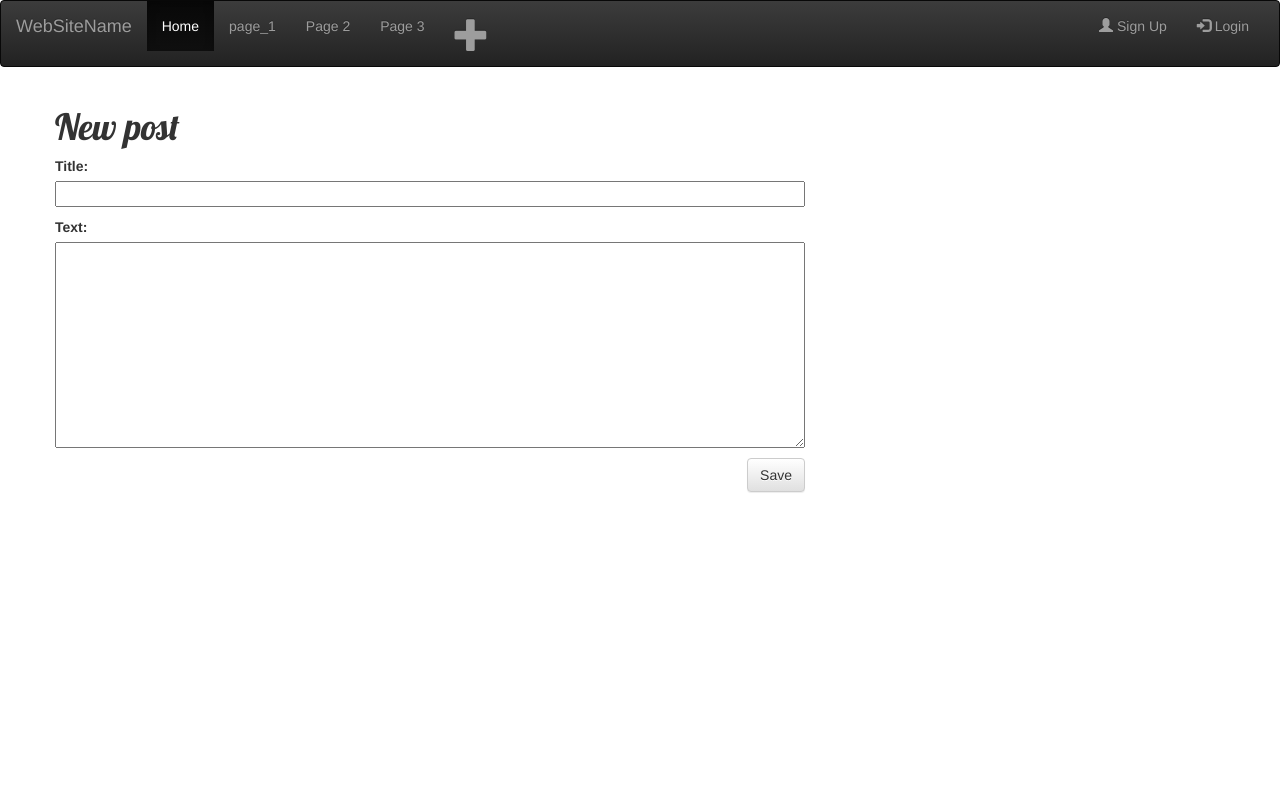
After one commit to matuskoBrezovsky/my-first-blog, a Django app: page /post/new/ in a window 1280 px wide. The commit adds this page. Run offline with Django 3.2, Linux system fonts and the light colour scheme; the visitor is signed in with stand-in values (Sample User, id 1); some libraries are stand-ins or nearby versions.

Commit message:
i am awesome

```diff
--- /dev/null
+++ b/blog/forms.py
@@ -0,0 +1,9 @@
+from django import forms
+
+from .models import Post
+
+class PostForm(forms.ModelForm):
+
+    class Meta:
+        model = Post
+        fields = ('title', 'text',)
--- /dev/null
+++ b/blog/static/css/blog.css
@@ -0,0 +1,46 @@
+.page-header {
+    background-color: #ff9400;
+    margin-top: 0;
+    padding: 20px 20px 20px 40px;
+}
+
+.page-header h1, .page-header h1 a, .page-header h1 a:visited, .page-header h1 a:active {
+    color: #ffffff;
+    font-size: 36pt;
+    text-decoration: none;
+}
+
+.content {
+    margin-left: 40px;
+}
+
+h1, h2, h3, h4 {
+    font-family: 'Lobster', cursive;
+}
+
+.date {
+    color: #828282;
+}
+
+.save {
+    float: right;
+}
+
+.post-form textarea, .post-form input {
+    width: 100%;
+}
+
+.top-menu, .top-menu:hover, .top-menu:visited {
+    color: #ffffff;
+    float: right;
+    font-size: 26pt;
+    margin-right: 20px;
+}
+
+.post {
+    margin-bottom: 70px;
+}
+
+.post h1 a, .post h1 a:visited {
+    color: #000000;
+}
--- /dev/null
+++ b/blog/templates/blog/base.html
@@ -0,0 +1,51 @@
+{% load staticfiles %}
+<html>
+    <head>
+        <title>Django Girls blog</title>
+        <link rel="stylesheet" href="//maxcdn.bootstrapcdn.com/bootstrap/3.2.0/css/bootstrap.min.css">
+        <link rel="stylesheet" href="//maxcdn.bootstrapcdn.com/bootstrap/3.2.0/css/bootstrap-theme.min.css">
+        <link href='//fonts.googleapis.com/css?family=Lobster&subset=latin,latin-ext' rel='stylesheet' type='text/css'>
+        <link rel="stylesheet" href="{% static 'css/blog.css' %}">
+    </head>
+    <body>
+
+        <nav class="navbar navbar-inverse">
+          <div class="container-fluid">
+            <div class="navbar-header">
+              <button type="button" class="navbar-toggle" data-toggle="collapse" data-target="#myNavbar">
+                <span class="icon-bar"></span>
+                <span class="icon-bar"></span>
+                <span class="icon-bar"></span>
+              </button>
+              <a class="navbar-brand" href="#">WebSiteName</a>
+            </div>
+            <div class="collapse navbar-collapse" id="myNavbar">
+              <ul class="nav navbar-nav">
+                <li class="active"><a href="{% url 'post_list' %}">Home</a></li>
+                <li><a href="{% url 'page_1' %}">page_1</a></li>
+                <li><a href="#">Page 2</a></li>
+                <li><a href="#">Page 3</a></li>
+                {% if user.is_authenticated %}
+                    <li><a href="{% url 'post_new' %}" class="top-menu"><span class="glyphicon glyphicon-plus"></span></a></li>
+                {% endif %}
+              </ul>
+              <ul class="nav navbar-nav navbar-right">
+                <li><a href="#"><span class="glyphicon glyphicon-user"></span> Sign Up</a></li>
+                <li><a href="#"><span class="glyphicon glyphicon-log-in"></span> Login</a></li>
+              </ul>
+            </div>
+          </div>
+        </nav>
+
+
+
+    <div class="content container">
+        <div class="row">
+            <div class="col-md-8">
+            {% block content %}
+            {% endblock %}
+            </div>
+        </div>
+    </div>
+</body>
+</html>
--- /dev/null
+++ b/blog/templates/blog/page_1.html
@@ -0,0 +1,5 @@
+{% extends 'blog/base.html' %}
+
+{% block content %}
+    <h1>page_1...........</h1>
+{% endblock %}
--- /dev/null
+++ b/blog/templates/blog/post_edit.html
@@ -0,0 +1,9 @@
+{% extends 'blog/base.html' %}
+
+{% block content %}
+    <h1>New post</h1>
+    <form method="POST" class="post-form">{% csrf_token %}
+        {{ form.as_p }}
+        <button type="submit" class="save btn btn-default">Save</button>
+    </form>
+{% endblock %}
--- a/blog/urls.py
+++ b/blog/urls.py
@@ -2,5 +2,10 @@ from django.conf.urls import url
 from . import views
 
 urlpatterns = [
-    url(r'^$', views.post_list, name='post_list.html'),
+    url(r'^$', views.post_list, name='post_list'),
+
+    url(r'^post/(?P<pk>\d+)/$', views.post_detail, name='post_detail'),
+    url(r'^page_1/$', views.page_1, name='page_1'),
+    url(r'^post/new/$', views.post_new, name='post_new'),
+    url(r'^post/(?P<pk>\d+)/edit/$', views.post_edit, name='post_edit'),
 ]
--- a/blog/views.py
+++ b/blog/views.py
@@ -1,6 +1,8 @@
-from django.shortcuts import render
+from django.shortcuts import render, get_object_or_404
 from django.utils import timezone
 from .models import Post
+from .forms import PostForm
+from django.shortcuts import redirect
 
 # Create your views here.
 
@@ -8,3 +10,42 @@ from .models import Post
 def post_list(request):
     posts = Post.objects.filter(published_date__lte=timezone.now()).order_by('published_date')
     return render(request, 'blog/post_list.html', {'posts': posts})
+
+
+def page_1(request):
+    return render(request, 'blog/page_1.html', {})
+
+
+def post_detail(request, pk):
+    print(pk)
+    post = get_object_or_404(Post, pk=pk)
+    return render(request, 'blog/post_detail.html', {'post': post})
+
+
+def post_new(request):
+    if request.method == "POST":
+        form = PostForm(request.POST)
+        if form.is_valid():
+            post = form.save(commit=False)
+            post.author = request.user
+            post.published_date = timezone.now()
+            post.save()
+            return redirect('post_detail', pk=post.pk)
+    else:
+        form = PostForm()
+    return render(request, 'blog/post_edit.html', {'form': form})
+
+
+def post_edit(request, pk):
+    post = get_object_or_404(Post, pk=pk)
+    if request.method == "POST":
+        form = PostForm(request.POST, instance=post)
+        if form.is_valid():
+            post = form.save(commit=False)
+            post.author = request.user
+            post.published_date = timezone.now()
+            post.save()
+            return redirect('post_detail', pk=post.pk)
+    else:
+        form = PostForm(instance=post)
+    return render(request, 'blog/post_edit.html', {'form': form})
```
Also changed, not shown: blog/templates/blog/post_detail.html (added, +17 -0 lines), blog/templates/blog/post_list.html (+12 -17 lines).
